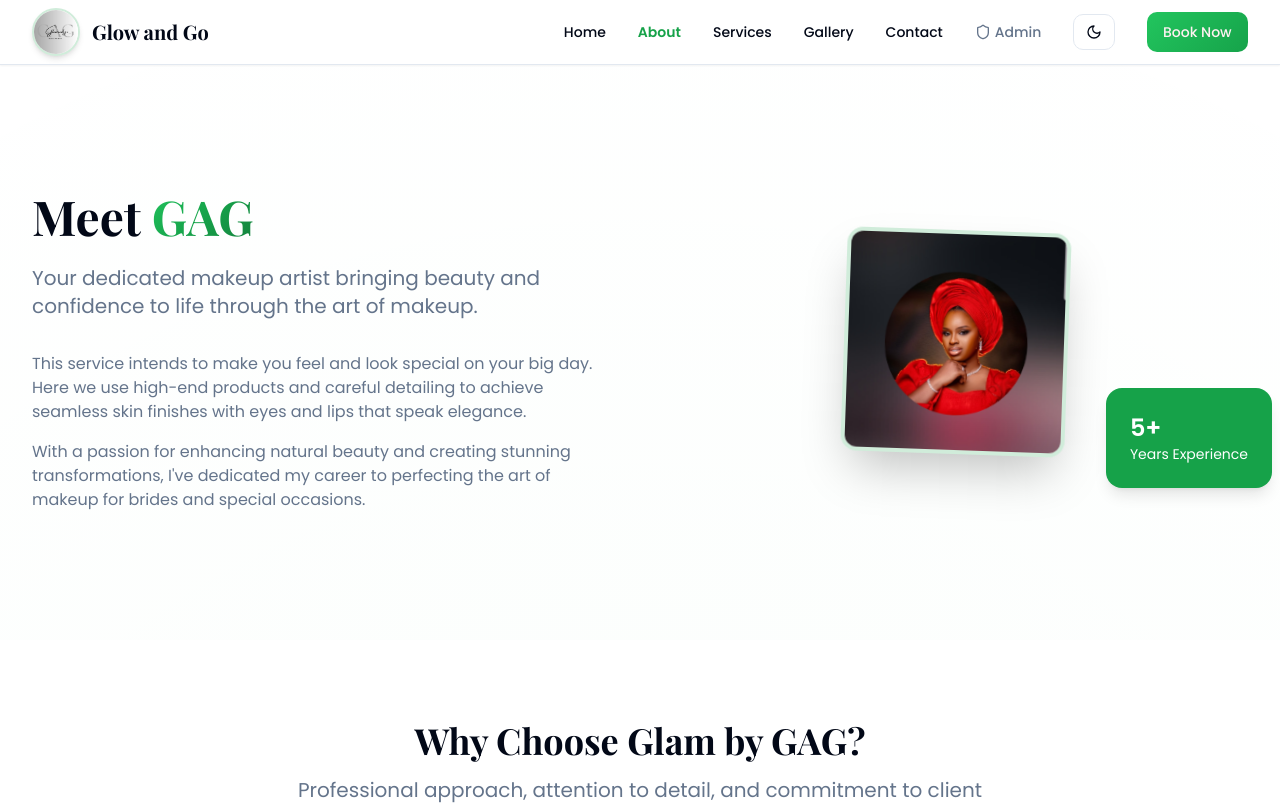
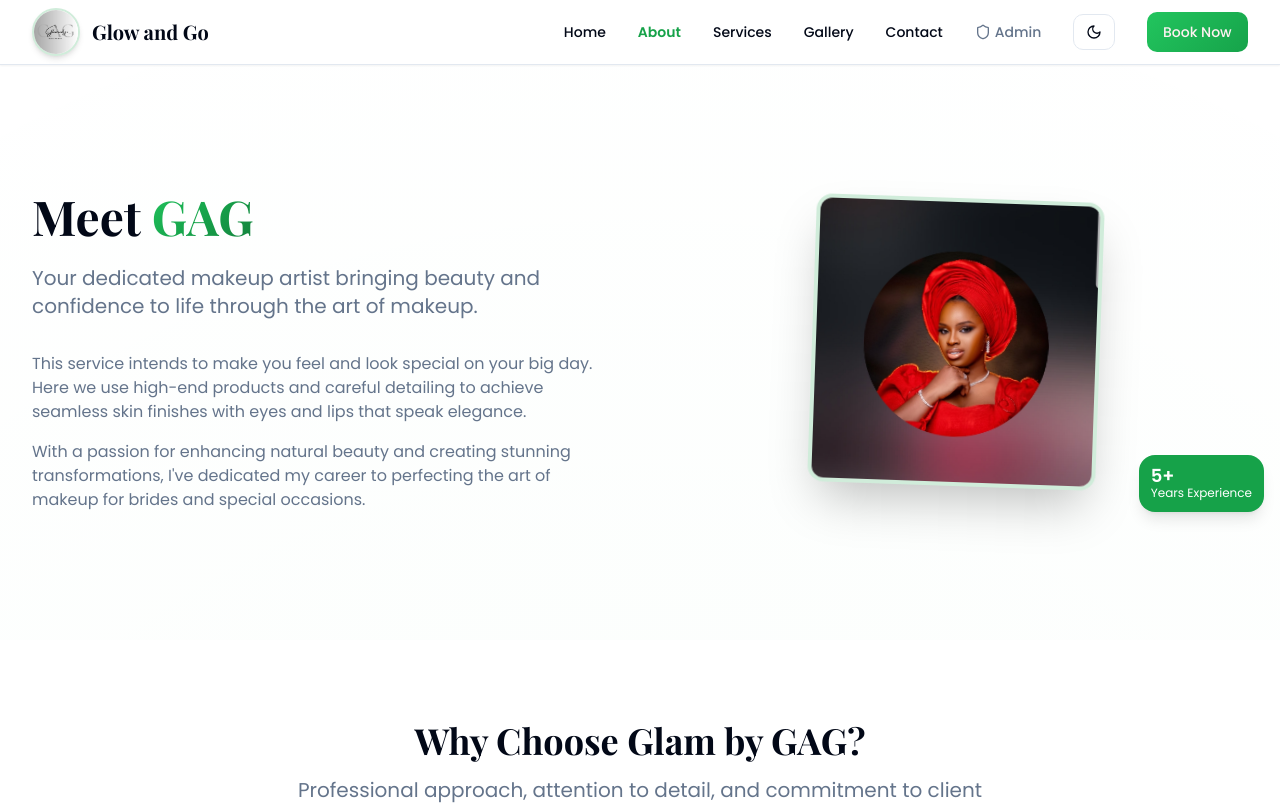
Before and after one commit to Pboy17k/glam-gag-portfolio-site-37, a React (Vite) app: page /about in a window 1280 px wide. Shown: the top 805 px of the page. Built offline with nearby package versions, Linux system fonts and the light colour scheme.

Commit message:
Adjust About page profile picture size
Reduced the size of the "5+ Years Experience" text. Increased the size of the profile picture.

```diff
--- a/src/pages/About.tsx
+++ b/src/pages/About.tsx
@@ -64,11 +64,11 @@ const About = () => {
               <img
                 src={getAboutImageSrc()}
                 alt="GAG - Professional Makeup Artist"
-                className="rounded-2xl shadow-2xl animate-float object-cover w-56 h-56 bg-white border-4 border-primary/20"
+                className="rounded-2xl shadow-2xl animate-float object-cover w-72 h-72 bg-white border-4 border-primary/20"
               />
-              <div className="absolute -bottom-6 -right-6 bg-primary text-white p-6 rounded-2xl shadow-lg">
-                <p className="text-2xl font-bold">5+</p>
-                <p className="text-sm">Years Experience</p>
+              <div className="absolute -bottom-4 -right-4 bg-primary text-white p-3 rounded-2xl shadow-lg">
+                <p className="text-lg font-bold leading-none">5+</p>
+                <p className="text-xs leading-tight">Years Experience</p>
               </div>
             </div>
           </div>
```
